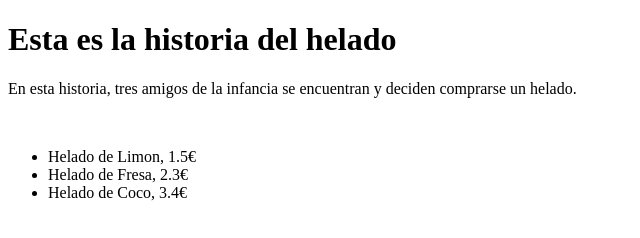
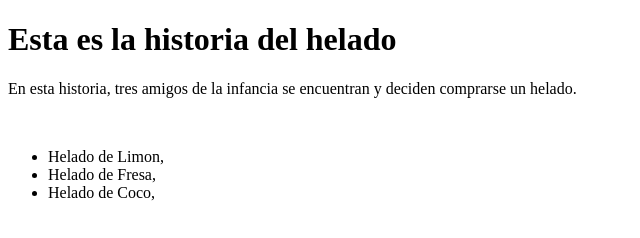
Before and after one commit to DEVELOPDAF/Java_Dalto, a plain HTML site: page helado/index.html in a window 1280 px wide. Shown: the whole page, without its empty margins (0-640 px from the left). Drawn offline with Linux system fonts and the light colour scheme; a script that the page names is missing.

Commit message:
cambios4

```diff
--- a/helado/index.html
+++ b/helado/index.html
@@ -17,9 +17,9 @@
       </p>
       <br />
       <ul>
-        <li>Helado de Limon, 1.5€</li>
-        <li>Helado de Fresa, 2.3€</li>
-        <li>Helado de Coco, 3.4€</li>
+        <li>Helado de Limon, </li>
+        <li>Helado de Fresa, </li>
+        <li>Helado de Coco, </li>
 
       </ul>
     </div>
```
Also changed, not shown: helado/javascripthelados.js (renamed from helado/javascript.js).
